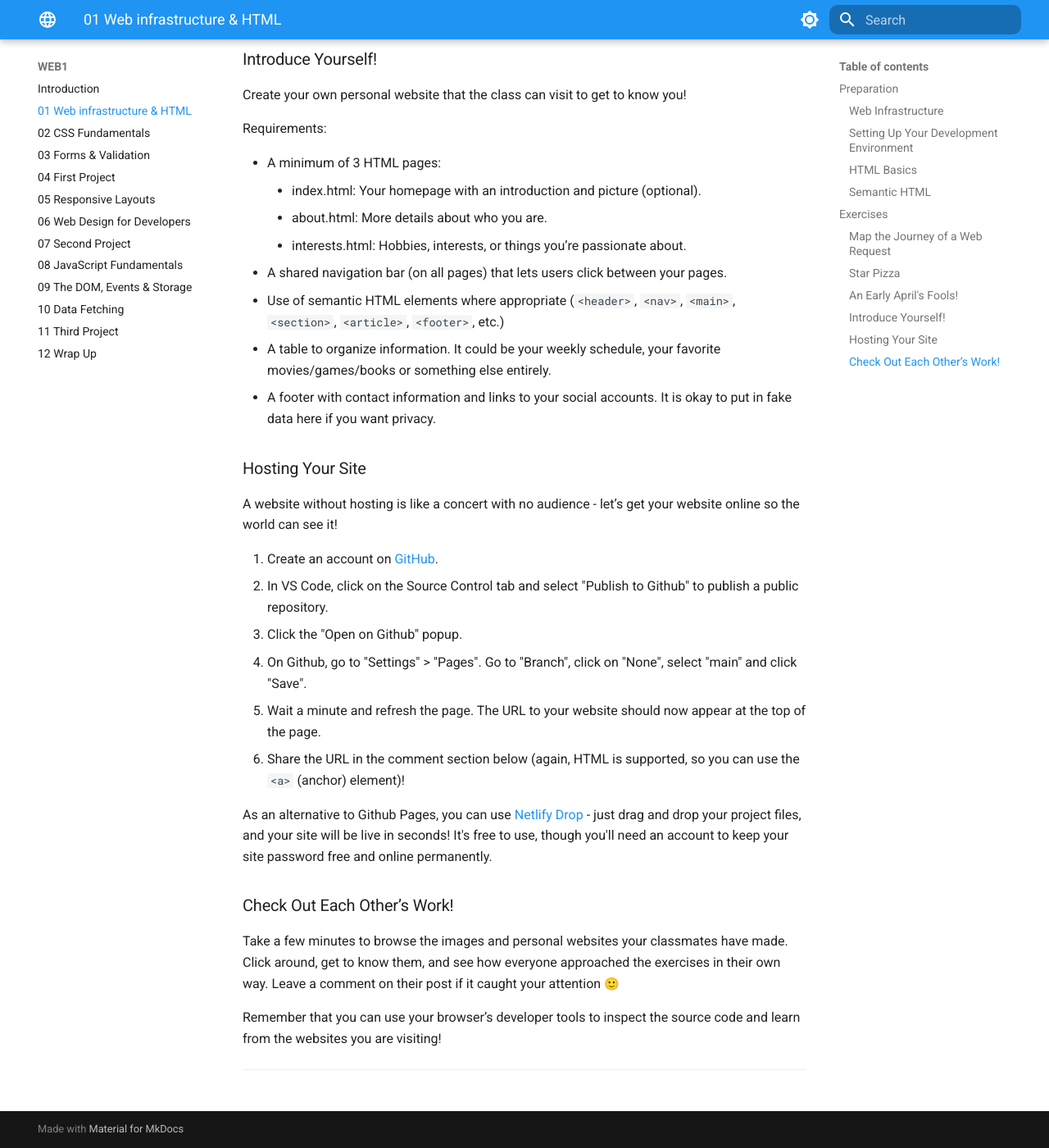
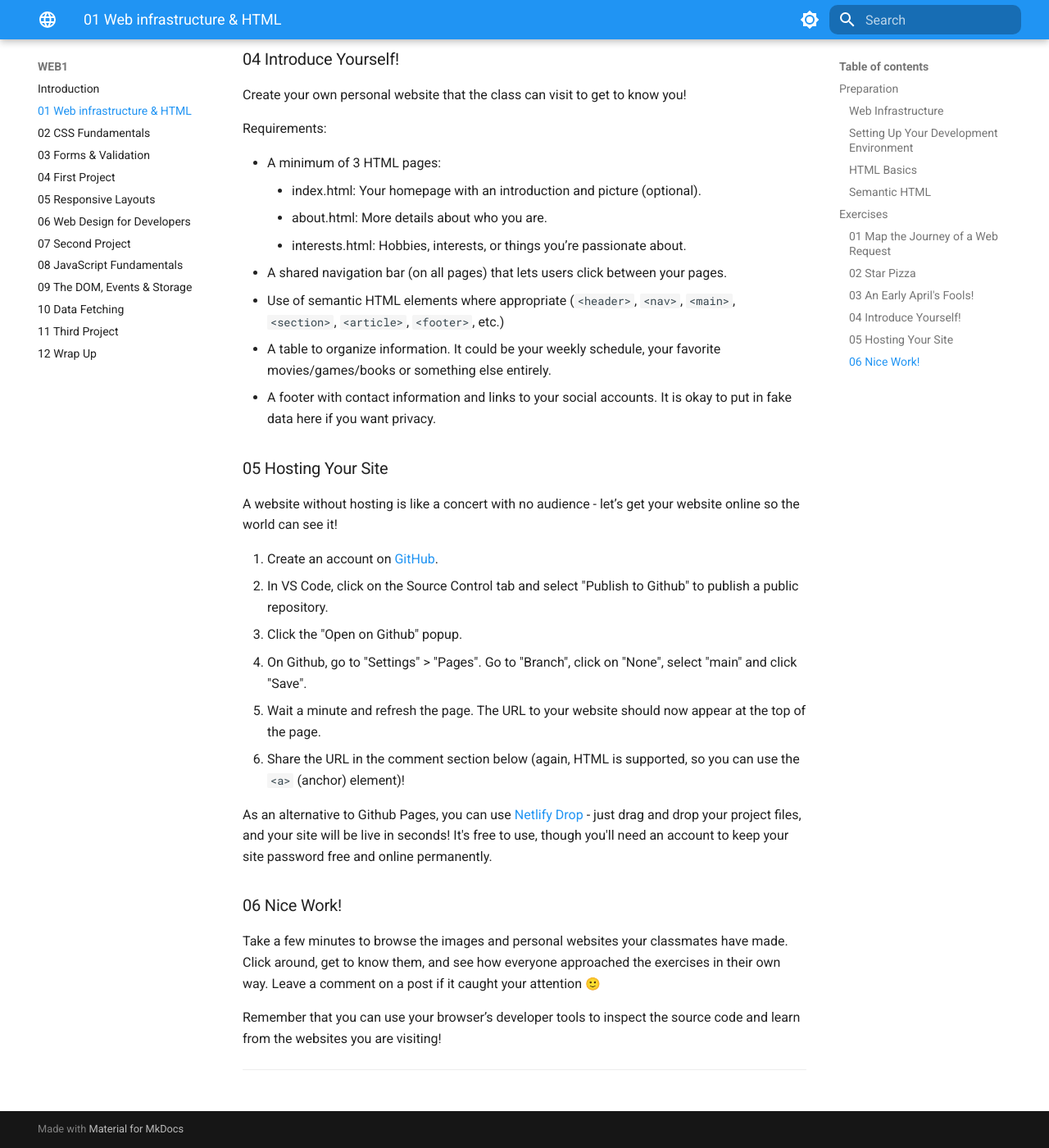
Before and after one commit to KasperKnop/WEB1, an MkDocs documentation site: the page built from docs/01-web-infrastructure-and-html.md, in a window 1280 px wide and 1400 px high, scrolled down 2976 px. Shown: the whole window at 82% size. Built offline with MkDocs 1.6.1 and Material for MkDocs 9.7.7, drawn with Linux system fonts in a browser that asks for light colours; emoji names are drawn with the system emoji font; comment, search, counter and statistics services are not loaded; some of the changed text lies outside the part shown.

Commit message:
Update 01-web-infrastructure-and-html.md

````diff
--- a/docs/01-web-infrastructure-and-html.md
+++ b/docs/01-web-infrastructure-and-html.md
@@ -42,7 +42,7 @@
 
 ## Exercises
 
-### Map the Journey of a Web Request
+### 01 Map the Journey of a Web Request
 
 What happens behind the scenes when you visit a website? In this exercise, you'll create a visual map of the web's underlying infrastructure — and share it with your peers!
 
@@ -50,7 +50,7 @@
 2. Create a diagram of the interaction between the elements - either on pen and paper or using a drawing program such as [excalidraw](https://excalidraw.com/).
 3. Upload an image of the diagram to [imgur](https://imgur.com/upload){:target="\_blank"}, and share it in the comment section below. The comments accepts some HTML, so you can use an `<img>` element to display it (don't forget to add the image extension to the URL!). You can use the preview tab to make sure that the image is working before posting it.
 
-### Star Pizza
+### 02 Star Pizza
 
 Congratulations - you are now the restaurant owner of Star Pizza!
 
@@ -93,7 +93,7 @@
 Saturday, Sunday    13.00 - 22.00
 ```
 
-### An Early April's Fools!
+### 03 An Early April's Fools!
 
 Getting comfortable with your browser’s developer tools is an essential skill for any web developer. It lets you inspect, debug, and experiment with a websites code directly in the browser.
 
@@ -104,7 +104,7 @@
 3. Modify the text, headlines, or images directly in the browser to create a fake but convincing piece of news.
 4. Take a screenshot, [upload it to imgur](https://imgur.com/upload){:target="\_blank"}, and share it in the comment section below.
 
-### Introduce Yourself!
+### 04 Introduce Yourself!
 
 Create your own personal website that the class can visit to get to know you!
 
@@ -119,7 +119,7 @@
 -   A table to organize information. It could be your weekly schedule, your favorite movies/games/books or something else entirely.
 -   A footer with contact information and links to your social accounts. It is okay to put in fake data here if you want privacy.
 
-### Hosting Your Site
+### 05 Hosting Your Site
 
 A website without hosting is like a concert with no audience - let’s get your website online so the world can see it!
 
@@ -132,9 +132,9 @@
 
 As an alternative to Github Pages, you can use [Netlify Drop](https://app.netlify.com/drop){:target="\_blank"} - just drag and drop your project files, and your site will be live in seconds! It's free to use, though you'll need an account to keep your site password free and online permanently.
 
-### Check Out Each Other’s Work!
+### 06 Nice Work!
 
-Take a few minutes to browse the images and personal websites your classmates have made. Click around, get to know them, and see how everyone approached the exercises in their own way. Leave a comment on their post if it caught your attention :slight_smile:
+Take a few minutes to browse the images and personal websites your classmates have made. Click around, get to know them, and see how everyone approached the exercises in their own way. Leave a comment on a post if it caught your attention :slight_smile:
 
 Remember that you can use your browser’s developer tools to inspect the source code and learn from the websites you are visiting!
 
````
